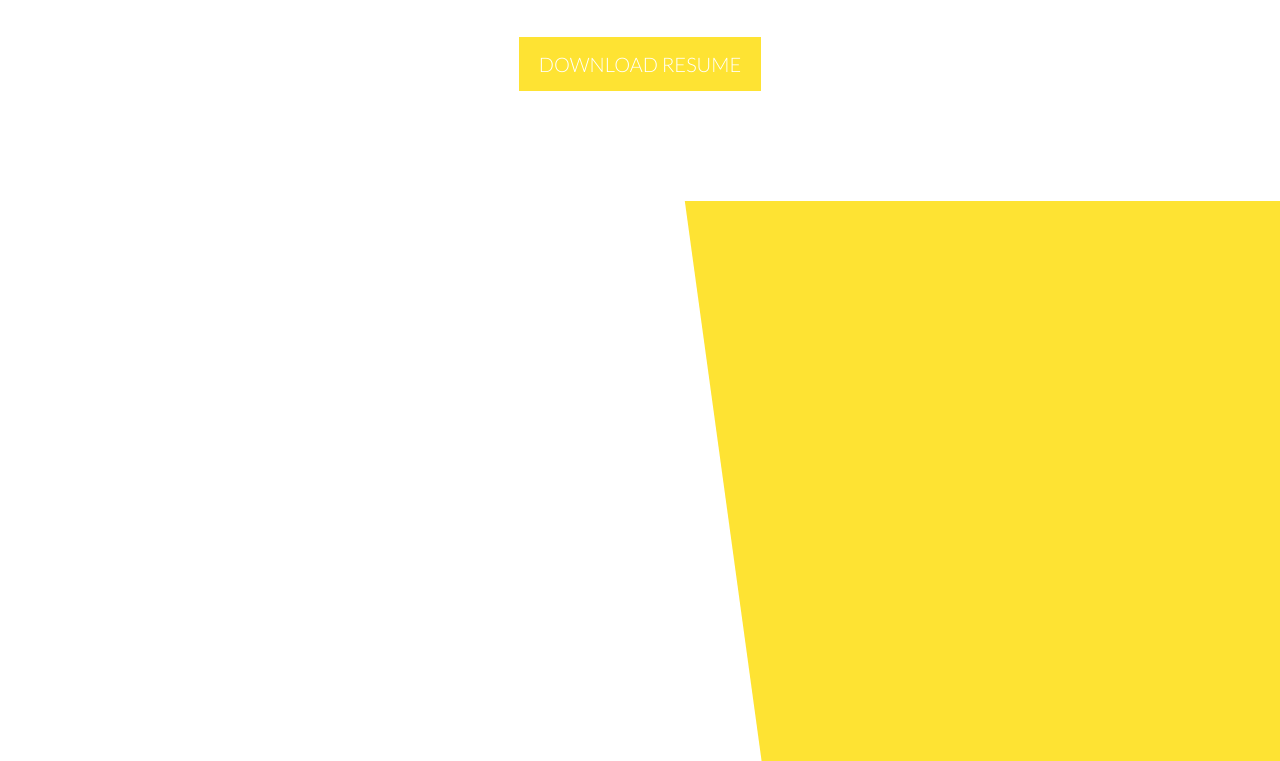
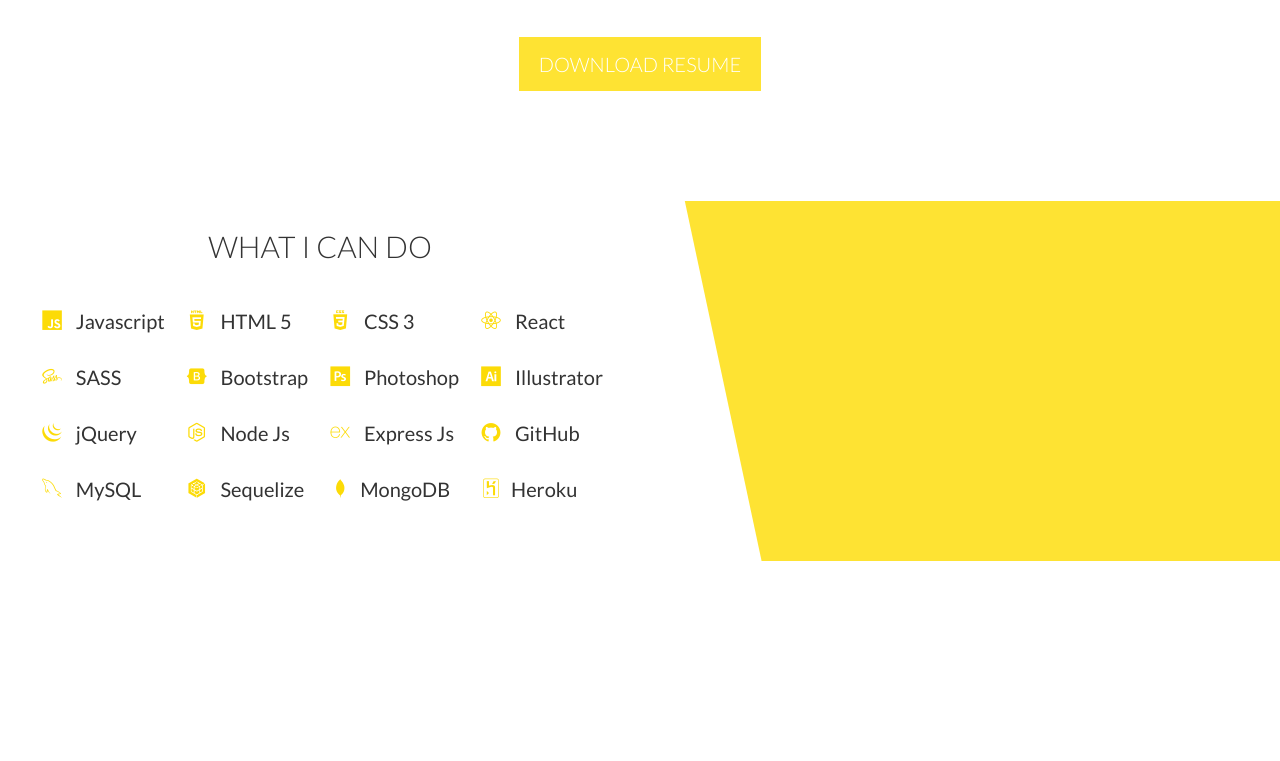
Before and after one commit to nataliiafrank/nataliiafrank.github.io, a website: page index.html in a window 1280 px wide. Shown: the part 896-1657 px from the top of the page. After the commit the page ends 1457 px from the top, so only its background shows below. Drawn offline with nearby package versions, Linux system fonts and the light colour scheme.

Commit message:
Populate skills section

```diff
--- a/index.html
+++ b/index.html
@@ -6,6 +6,8 @@
     <meta name="viewport" content="width=device-width, initial-scale=1.0">
 
     <link href="https://fonts.googleapis.com/css?family=Lato:100,300,400,700,900" rel="stylesheet">
+
+    <link rel="stylesheet" href="https://cdn.rawgit.com/konpa/devicon/df6431e323547add1b4cf45992913f15286456d3/devicon.min.css">
 
     <link rel="stylesheet" href="css/style.css">
 
@@ -62,7 +64,66 @@
         <div class="section-skills row">
             <div class="heading-primaty---sub"></div>
             <div class="col-1-of-2">
+                <h3 class="heading-section">What I can do</h3>
 
+                <table>
+                    <tr>
+                        <td>
+                            <i class="devicon devicon-javascript-plain"></i> Javascript
+                        </td>
+                        <td>
+                            <i class="devicon devicon-html5-plain-wordmark"></i> HTML 5
+                        </td>
+                        <td>
+                            <i class="devicon devicon-css3-plain-wordmark"></i> CSS 3
+                        </td>
+                        <td>
+                            <i class="devicon devicon-react-original"></i> React
+                        </td>
+                    </tr>
+                    <tr>
+                        <td>
+                            <i class="devicon devicon-sass-original"></i> SASS
+                        </td>
+                        <td>
+                            <i class="devicon devicon-bootstrap-plain"></i> Bootstrap
+                        </td>
+                        <td>
+                            <i class="devicon devicon-photoshop-plain"></i> Photoshop
+                        </td>
+                        <td>
+                            <i class="devicon devicon-illustrator-plain"></i> Illustrator
+                        </td>
+                    </tr>
+                    <tr>
+                        <td>
+                            <i class="devicon devicon-jquery-plain"></i> jQuery
+                        </td>
+                        <td>
+                            <i class="devicon devicon-nodejs-plain"></i> Node Js
+                        </td>
+                        <td>
+                            <i class="devicon devicon-express-original"></i> Express Js
+                        </td>
+                        <td>
+                            <i class="devicon devicon-github-plain"></i> GitHub
+                        </td>
+                    </tr>
+                    <tr>
+                        <td>
+                            <i class="devicon devicon-mysql-plain"></i> MySQL
+                        </td>
+                        <td>
+                            <i class="devicon devicon-sequelize-plain"></i> Sequelize
+                        </td>
+                        <td>
+                            <i class="devicon devicon-mongodb-plain"></i>MongoDB
+                        </td>
+                        <td>
+                            <i class="devicon devicon-heroku-original"></i>Heroku
+                        </td>
+                    </tr>
+                </table>
             </div>
             <div class="col-1-of-2 section-skills--yellow">
 
--- a/sass/base/_typography.scss
+++ b/sass/base/_typography.scss
@@ -48,3 +48,9 @@
     letter-spacing: 2px;
     display: inline-block;
 }
+
+.heading-section {
+    text-transform: uppercase;
+    font-weight: 300;
+    font-size: 3rem;
+}
--- a/sass/pages/_home.scss
+++ b/sass/pages/_home.scss
@@ -16,13 +16,39 @@
 }
 
 .section-skills {
-    height: 70vh;
+    height: 45vh;
+    text-align: center;
 
     &--yellow {
         background-color: $color-primary;
         clip-path: polygon(7% 0, 100% 0, 100% 100%, 19% 100%);
     }
+
+    .devicon {
+        font-size: 2rem;
+        color: #fcdb07;
+    }
+
+    table {
+        font-size: 2rem;
+        text-align: left;
+        margin-left: 3rem;
+
+        td {
+            padding: 1rem;
+
+            i {
+                margin-right: 1rem;
+            }
+        }
+    }
+
+    h3 {
+       margin: 2rem 0;
+    }
 }
+
+
 
 .section-projects__row {
     height: 30vh;
```
Also changed, not shown: css/style.css.
